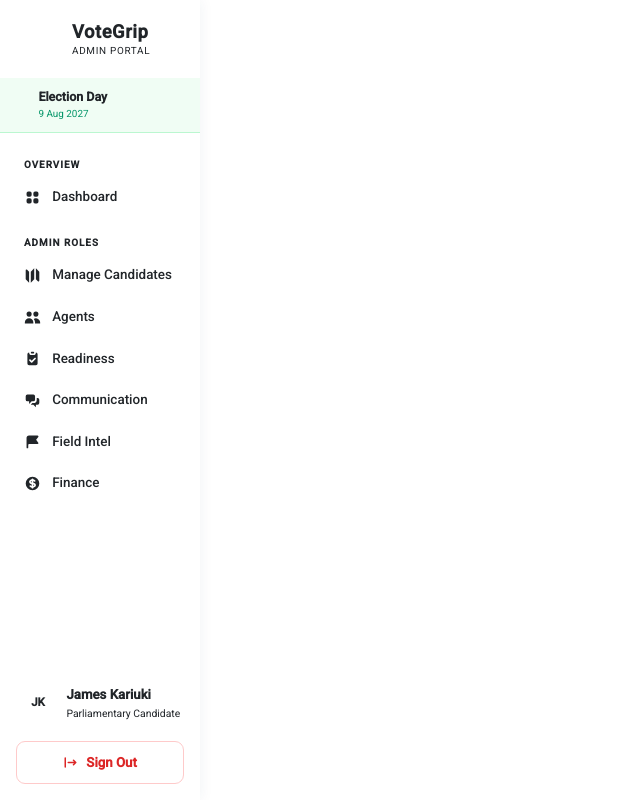
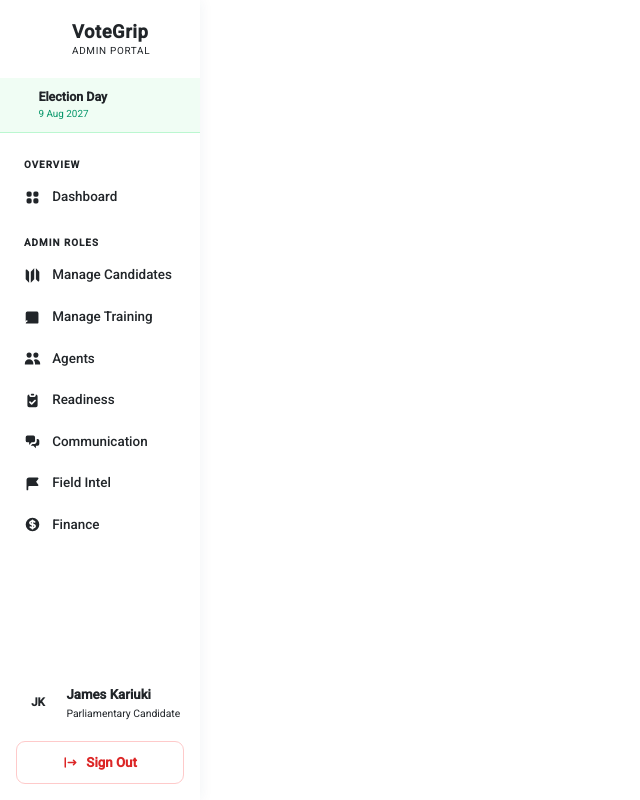
Before and after one commit to dennis027/test-votegrip, an Angular app: page /admin-menu in a window 1280 px wide. Shown: the whole page, without its empty margins (0-640 px from the left). Built offline with nearby package versions, Linux system fonts and the light colour scheme; no server answers; sample sign-in values are in the browser's storage.

Commit message:
adding training in my menu button

```diff
--- a/src/app/components/admin/admin-menu/admin-menu.html
+++ b/src/app/components/admin/admin-menu/admin-menu.html
@@ -113,6 +113,11 @@
               @if (item.icon === 'map') {
                 <svg viewBox="0 0 20 20" fill="currentColor"><path fill-rule="evenodd" d="M12 1.586l-4 4v12.828l4-4V1.586zM3.707 3.293A1 1 0 002 4v10a1 1 0 00.293.707L6 18.414V5.586L3.707 3.293zM17.707 5.293L14 1.586v12.828l2.293 2.293A1 1 0 0018 16V6a1 1 0 00-.293-.707z" clip-rule="evenodd"/></svg>
               }
+              @if (item.icon === 'book') {
+                <svg viewBox="0 0 20 20" fill="currentColor">
+                  <path d="M4 3a2 2 0 00-2 2v10a2 2 0 012-2h12V3H4zm0 12a2 2 0 00-2 2h14a1 1 0 001-1V5a2 2 0 00-2-2H4z"/>
+                </svg>
+              }
               @if (item.icon === 'users') {
                 <svg viewBox="0 0 20 20" fill="currentColor"><path d="M9 6a3 3 0 11-6 0 3 3 0 016 0zM17 6a3 3 0 11-6 0 3 3 0 016 0zM12.93 17c.046-.327.07-.66.07-1a6.97 6.97 0 00-1.5-4.33A5 5 0 0119 16v1h-6.07zM6 11a5 5 0 015 5v1H1v-1a5 5 0 015-5z"/></svg>
               }
--- a/src/app/components/admin/admin-menu/admin-menu.ts
+++ b/src/app/components/admin/admin-menu/admin-menu.ts
@@ -55,6 +55,7 @@ export class AdminMenu {
         type: 'default',
         items: [
           { name: 'Manage Candidates',route: '/admin-menu/manage-candidates',   icon: 'map' },
+          { name: 'Manage Training',route: '/admin-menu/manage-training',   icon: 'book' },
           { name: 'Agents',          route: '/admin-menu/agents',     icon: 'users' },
           { name: 'Readiness',       route: '/admin-menu/readiness',  icon: 'checklist' },
           { name: 'Communication',   route: '/admin-menu/messages',   icon: 'chat' },
```
